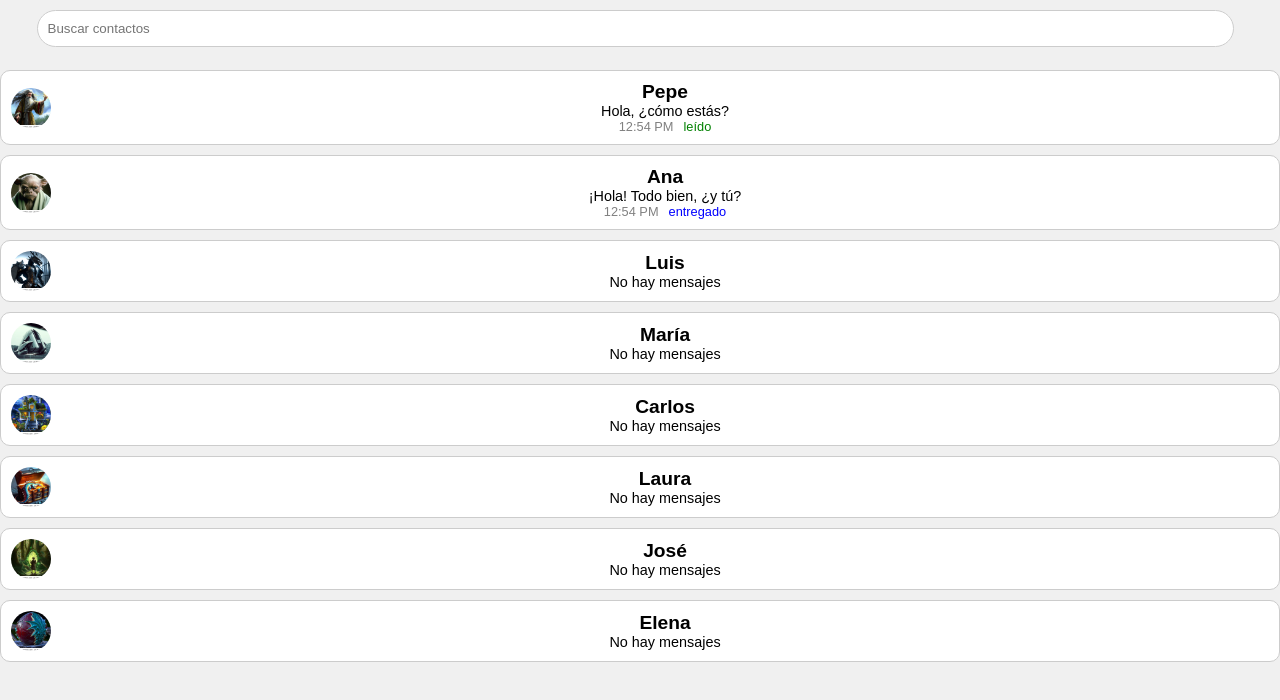
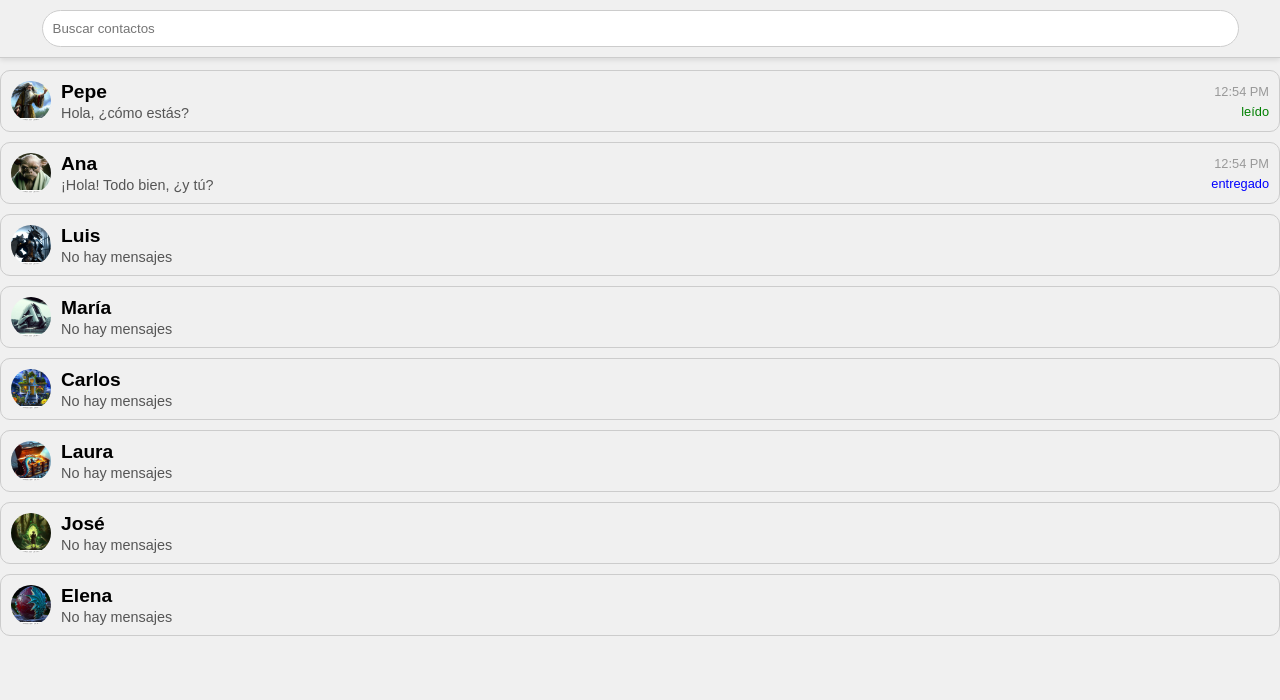
Before and after one commit to Luishub7/utnver, a React (Vite) app: page / in a window 1280 px wide. Shown: the top 700 px of the page. Built offline with nearby package versions, Linux system fonts and the light colour scheme.

Commit message:
nuevas funciones

```diff
--- a/src/componentes/ContactList.jsx
+++ b/src/componentes/ContactList.jsx
@@ -82,7 +82,6 @@ const ContactList = () => {
           onChange={(e) => setSearchTerm(e.target.value)}
         />
       </div>
-      <div>
       <ul className="contact-list">
         {filteredContacts.map(contact => {
           const lastMessage = getLastMessage(messages, contact.id);
@@ -95,20 +94,19 @@ const ContactList = () => {
                   <div className="contact-lastMessage">
                     {lastMessage ? lastMessage.content : 'No hay mensajes'}
                   </div>
+                </div>
                 {lastMessage && (
                   <div className="contact-date-status">
                     <span className="contact-date">{formatDate(lastMessage.date)}</span>
                     <span className={`contact-status ${lastMessage.status}`}>{getStatusText(lastMessage.status)}</span>
                   </div>
                 )}
-                </div>
               </Link>
             </li>
           );
         })}
       </ul>
     </div>
-    </div>
   );
 };
 
--- a/src/estilos/ContactList.css
+++ b/src/estilos/ContactList.css
@@ -4,12 +4,8 @@
   position: relative;
   padding-top: 60px; /* Añadimos un padding superior para evitar que el contenido se superponga con el campo de búsqueda */
 }
-.search-container {
-  display: flex;
-  align-items: center;
-  margin-bottom: 20px;
-}
-.contact-search{
+
+.contact-search {
   display: flex;
   justify-content: center;
   position: fixed; /* Fijamos el input en la parte superior */
@@ -19,22 +15,15 @@
   z-index: 1000; /* Nos aseguramos de que esté por encima de otros elementos */
   padding: 10px;
   background-color: #ffffff0d; /* Añadimos un fondo blanco para que se vea mejor */
-  /* border-bottom: 1px solid #ccc; */ /* Añadimos una línea inferior para separar el input del resto del contenido */
-  /* box-shadow: 0 2px 5px rgba(0, 0, 0, 0.1); */ /* Añadimos un ligero sombreado para destacar el input */
+  border-bottom: 1px solid #ccc; /* Añadimos una línea inferior para separar el input del resto del contenido */
+  box-shadow: 0 2px 5px rgba(0, 0, 0, 0.1); /* Añadimos un ligero sombreado para destacar el input */
 }
+
 .search-input {
-  /* flex-grow: 1; */
   padding: 10px;
   border: 1px solid #ccc;
   border-radius: 20px;
-  margin-right: 10px;
   width: 95%;
-
-}
-
-.search-icon {
-  font-size: 20px;
-  color: #888;
 }
 
 .contact-list {
@@ -44,13 +33,10 @@
 }
 
 .contact-item {
-  border: 1px solid #ccc;
-  border-radius: 10px;
-  margin: 10px 0;
+  display: flex;
+  align-items: flex-start;
   padding: 10px;
-  display: flex;
-  align-items: center;
-  background-color: white;
+  border-bottom: 1px solid #ccc;
 }
 
 .contact-link {
@@ -70,33 +56,42 @@
 }
 
 .contact-info {
+  flex-grow: 1;
   display: flex;
-  flex-direction: column;
-  flex-grow: 1;
+  flex-direction: column; /* Asegura que los elementos estén en una columna */
+  justify-content: flex-start; /* Alinea verticalmente los elementos al principio */
 }
 
 .contact-name {
   font-weight: bold;
+  margin-bottom: 2px; /* Margen inferior para separar del último mensaje */
+  text-align: left; /* Asegura que el texto esté alineado a la izquierda */
+  width: 100%; /* Asegura que ocupe todo el ancho disponible */
 }
 
 .contact-lastMessage {
   font-size: 0.9em;
+  color: #555;
+  text-align: left; /* Asegura que el texto esté alineado a la izquierda */
+  width: 100%; /* Asegura que ocupe todo el ancho disponible */
 }
 
 .contact-date-status {
   display: flex;
-  justify-content: space-between;
-  align-items: center;
+  flex-direction: column;
+  align-items: flex-end; /* Alinea los elementos al final (derecha) del contenedor */
+  margin-left: 10px; /* Añade un margen a la izquierda para separar de la información de contacto */
 }
 
 .contact-date {
   font-size: 0.8em;
-  color: gray;
+  color: #999;
 }
 
 .contact-status {
   font-size: 0.8em;
-  margin-left: 10px;
+  color: #999;
+  margin-top: 5px; /* Añade espacio entre la fecha y el estado */
 }
 
 .contact-status.read {
```
Lines whose indentation alone changed are shown as unchanged.
